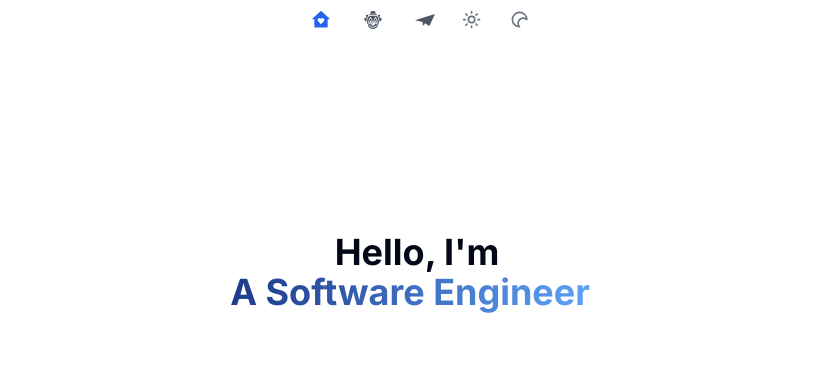
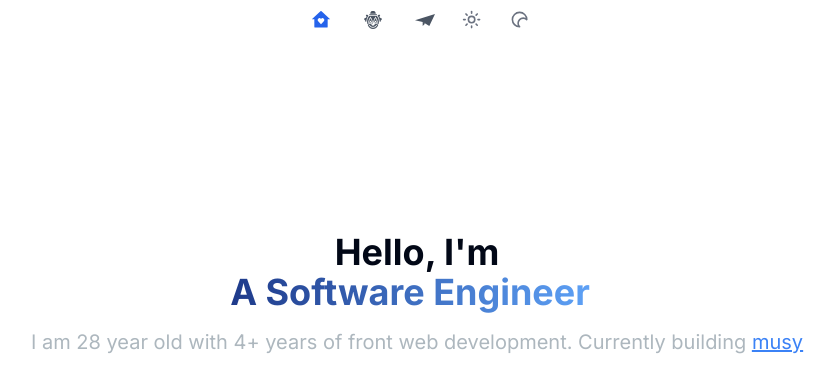
Before and after one commit to ImMiguelP/Portfolio, a Next.js app: page / in a window 1280 px wide. Shown: the top 392 px of the page, without its empty margins (223-1058 px from the left). Built offline with nearby package versions, Linux system fonts and the light colour scheme.

Commit message:
chore: add bio to header

```diff
--- a/src/components/HeroSection.tsx
+++ b/src/components/HeroSection.tsx
@@ -1,4 +1,5 @@
 "use client";
+import Link from "next/link";
 import React, { use } from "react";
 import { TypeAnimation } from "react-type-animation";
 
@@ -25,6 +26,13 @@ const HeroSection = () => {
           />
         </span>
       </h1>
+      <p className="text-[#ADB7BE] text-base sm:text-lg mb-6 lg:text-xl text-center py-4">
+        I am 28 year old with 4+ years of front web development. Currently
+        building {""}
+        <span className="text-blue-500 underline ">
+          <Link href="https://musy.one">musy</Link>
+        </span>
+      </p>
     </section>
   );
 };
```
